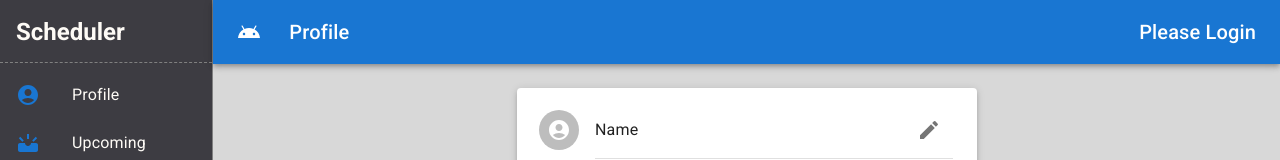
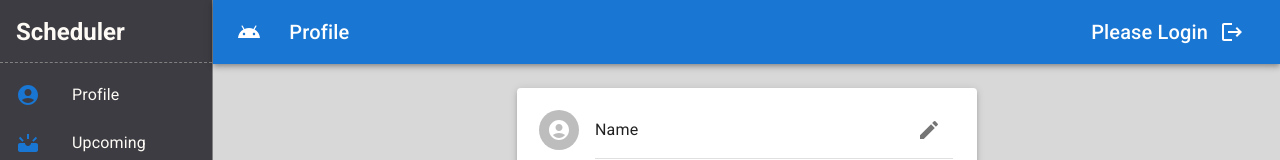
Before and after one commit to HarshuHacker/Nbyula-Appointment-Booking, a React (Create React App) app in the folder Frontend/: page /profile in a window 1280 px wide. Shown: the top 160 px of the page. Built offline with nearby package versions, Linux system fonts and the light colour scheme.

Commit message:
Added Logout Button

```diff
--- a/Frontend/src/components/Header.js
+++ b/Frontend/src/components/Header.js
@@ -1,9 +1,31 @@
 import React from "react";
 import { AppBar, IconButton, Toolbar, Typography } from "@mui/material";
 import AndroidIcon from "@mui/icons-material/Android";
+
+import LogoutIcon from "@mui/icons-material/Logout";
+
+import Tooltip from "@mui/material/Tooltip";
+
+import { useNavigate } from "react-router-dom";
+
 import state from "../data";
 
 const Header = ({ pageTitle, name }) => {
+  const navigate = useNavigate();
+
+  const resetState = () => {
+    const temp = {
+      loggedIn: false,
+      username: "",
+      email: "",
+      startTime: "",
+      endTime: "",
+      appointment: [],
+    };
+
+    state = temp;
+  };
+
   return (
     <AppBar
       position="static"
@@ -33,6 +55,20 @@ const Header = ({ pageTitle, name }) => {
         >
           {`${state.loggedIn ? "Welcome back, " + name : "Please Login"}`}
         </Typography>
+        <Tooltip title="Sign Out">
+          <IconButton
+            size="large"
+            aria-label="account of current user"
+            aria-controls="menu-appbar"
+            aria-haspopup="true"
+            color="inherit"
+            onClick={() => {
+              navigate("/login");
+            }}
+          >
+            <LogoutIcon />
+          </IconButton>
+        </Tooltip>
       </Toolbar>
     </AppBar>
   );
--- a/Frontend/src/components/Register.js
+++ b/Frontend/src/components/Register.js
@@ -8,10 +8,11 @@ import Box from "@mui/material/Box";
 import Typography from "@mui/material/Typography";
 import Container from "@mui/material/Container";
 import { createTheme, ThemeProvider } from "@mui/material/styles";
-import { useNavigate } from "react-router-dom";
 
 import { Link } from "react-router-dom";
 import { Alert, Snackbar } from "@mui/material";
+
+import { useNavigate } from "react-router-dom";
 
 import axios from "axios";
 
```
Also changed, not shown: Frontend/src/components/Home.js (+0 -8 lines).
